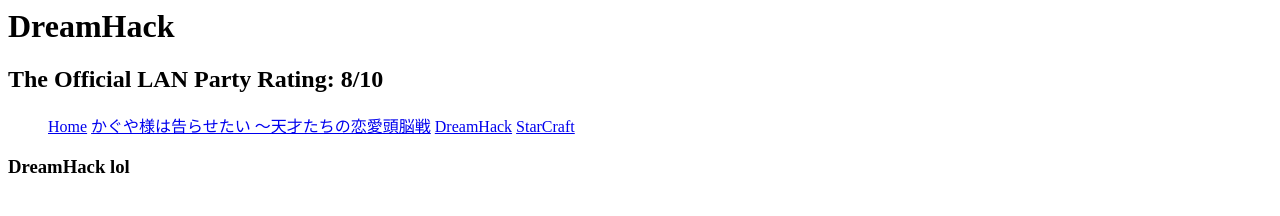
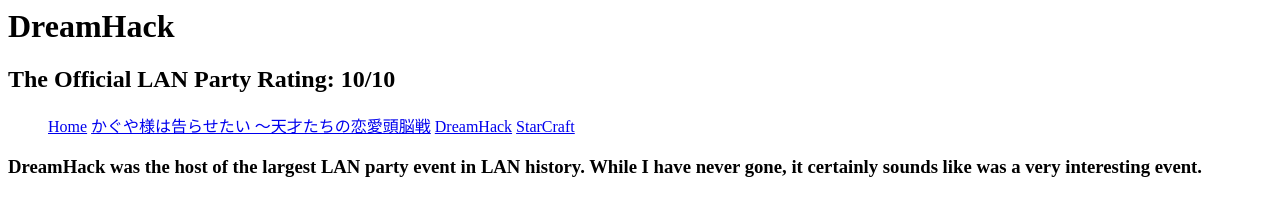
Before and after one commit to AnimeLANparty/AnimeLANparty.github.io, a plain HTML site: page DreamHack.html in a window 1280 px wide. Drawn offline with Linux system fonts and the light colour scheme.

Commit message:
Update DreamHack.html

```diff
--- a/DreamHack.html
+++ b/DreamHack.html
@@ -5,7 +5,7 @@
 
     <body>
         <h1>DreamHack</h1>
-        <h2>The Official LAN Party Rating: 8/10</h2>
+        <h2>The Official LAN Party Rating: 10/10</h2>
         <ol>
             <a href="index.html">Home</a>
             <a href="かぐや様は告らせたい ～天才たちの恋愛頭脳戦.html">かぐや様は告らせたい ～天才たちの恋愛頭脳戦</a>
@@ -13,7 +13,7 @@
             <a href="StarCraft.html">StarCraft</a>
         </ol>
 
-        <h3>DreamHack lol</h3>
+        <h3>DreamHack was the host of the largest LAN party event in LAN history. While I have never gone, it certainly sounds like was a very interesting event.</h3>
     </body>
 
 </html>
```
